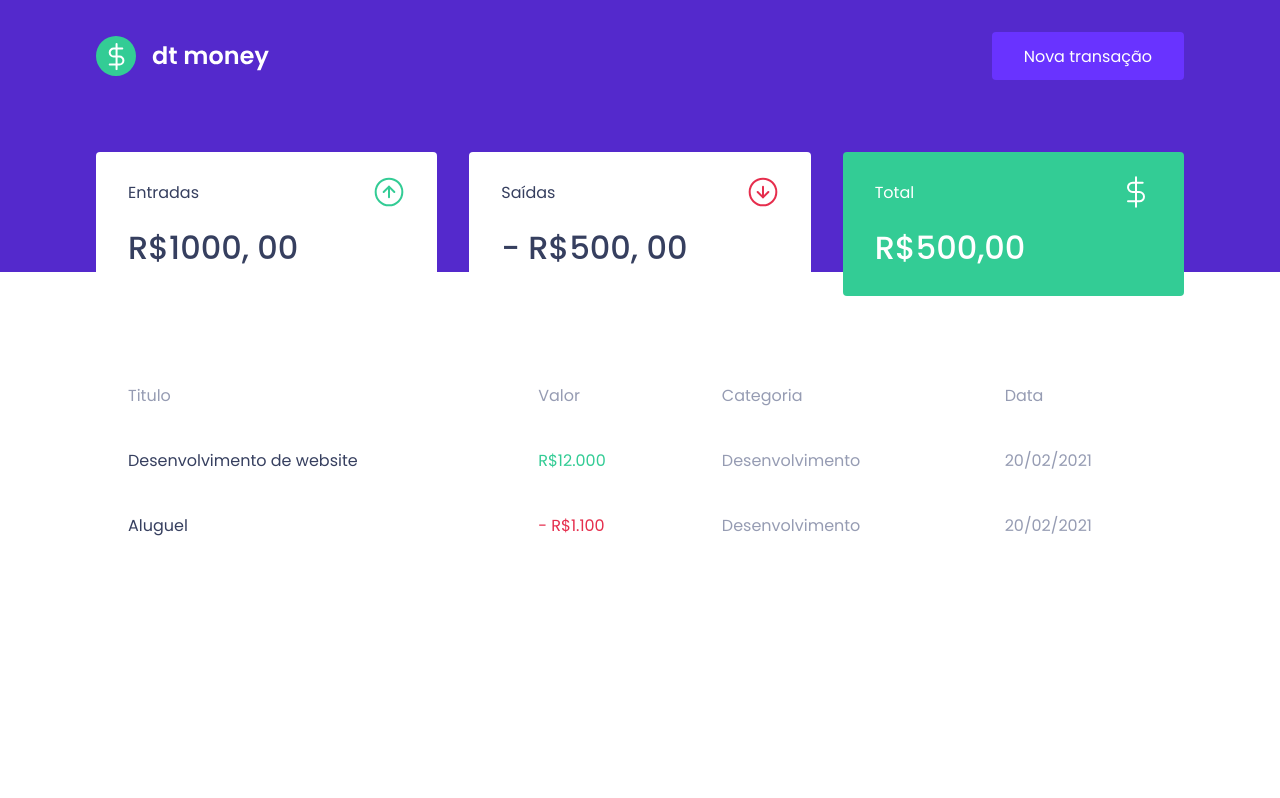
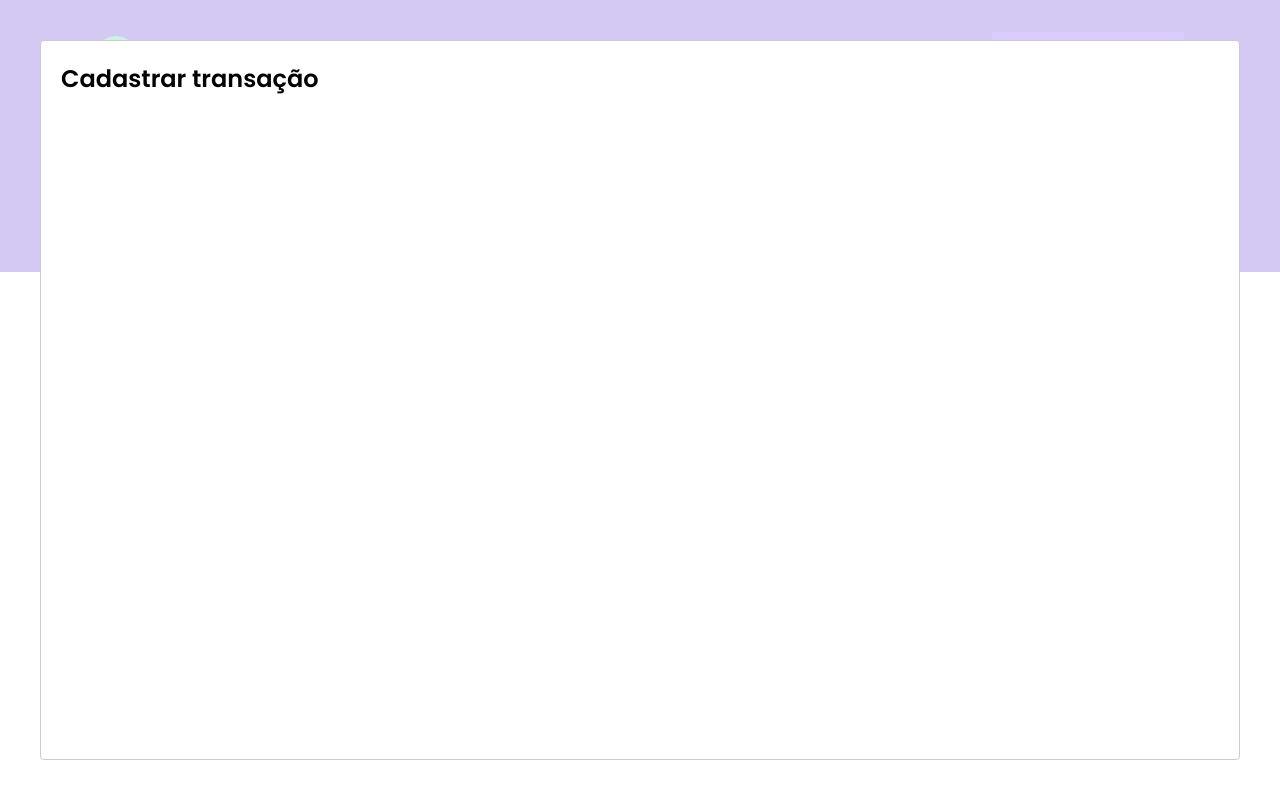
Before and after one commit to AdilsonRamosO/Ignite-ReactJs, a React (Create React App) app in the folder dtmoney/: page / in a window 1280 px wide. Both pictures are taken after a click on the button "Nova transação". Built offline with nearby package versions, Linux system fonts and the light colour scheme; no server answers; what miragejs would draw is missing.

Commit message:
Configuração modal de criação

```diff
--- a/dtmoney/package.json
+++ b/dtmoney/package.json
@@ -7,6 +7,7 @@
     "miragejs": "^0.1.43",
     "react": "^17.0.2",
     "react-dom": "^17.0.2",
+    "react-modal": "^3.14.4",
     "react-scripts": "5.0.0",
     "styled-components": "^5.3.3",
     "typescript": "^4.4.2",
@@ -20,6 +21,7 @@
     "@types/node": "^16.7.13",
     "@types/react": "^17.0.20",
     "@types/react-dom": "^17.0.9",
+    "@types/react-modal": "^3.13.1",
     "@types/styled-components": "^5.1.21"
   },
   "scripts": {
--- a/dtmoney/src/App.tsx
+++ b/dtmoney/src/App.tsx
@@ -1,12 +1,32 @@
+import { useState } from "react";
+import Modal from 'react-modal'
+
 import { Dashboard } from "./components/Dashboard";
 import { Header } from "./components/Header";
 import { GlobalStyle } from "./styles/global";
 
+Modal.setAppElement('#root')
+
 export function App() {
+  const [isNewTransactionModalOpen, setIsNewTransactionModalOpen] = useState(false);
+
+    function handleOpenNewTransctionModal() {
+        setIsNewTransactionModalOpen(true)
+    }
+
+    function handleCloseNewTransActionModal() {
+        setIsNewTransactionModalOpen(false)
+    }
   return (
     <>
-      <Header />
+      <Header onOpenNewTransactionModal={handleOpenNewTransctionModal} />
       <Dashboard />
+      <Modal
+          isOpen={isNewTransactionModalOpen}
+          onRequestClose={handleCloseNewTransActionModal}
+      >
+          <h2>Cadastrar transação</h2>
+      </Modal>
       <GlobalStyle />
     </>
   );
--- a/dtmoney/src/components/Header/index.tsx
+++ b/dtmoney/src/components/Header/index.tsx
@@ -1,12 +1,16 @@
 import logoImg from '../../assets/logo.svg'
 import { Container, Content } from './styles'
 
-export function Header() {
+interface HeaderProps {
+    onOpenNewTransactionModal: () => void;
+}
+
+export function Header({ onOpenNewTransactionModal }: HeaderProps) {
     return (
         <Container>
             <Content>
                 <img src={logoImg} alt="dt money" />
-                <button type="button">
+                <button type="button" onClick={onOpenNewTransactionModal}>
                     Nova transação
                 </button>
             </Content>
```
Also changed, not shown: 1 other file (tests, documents, lock files or other folders).
